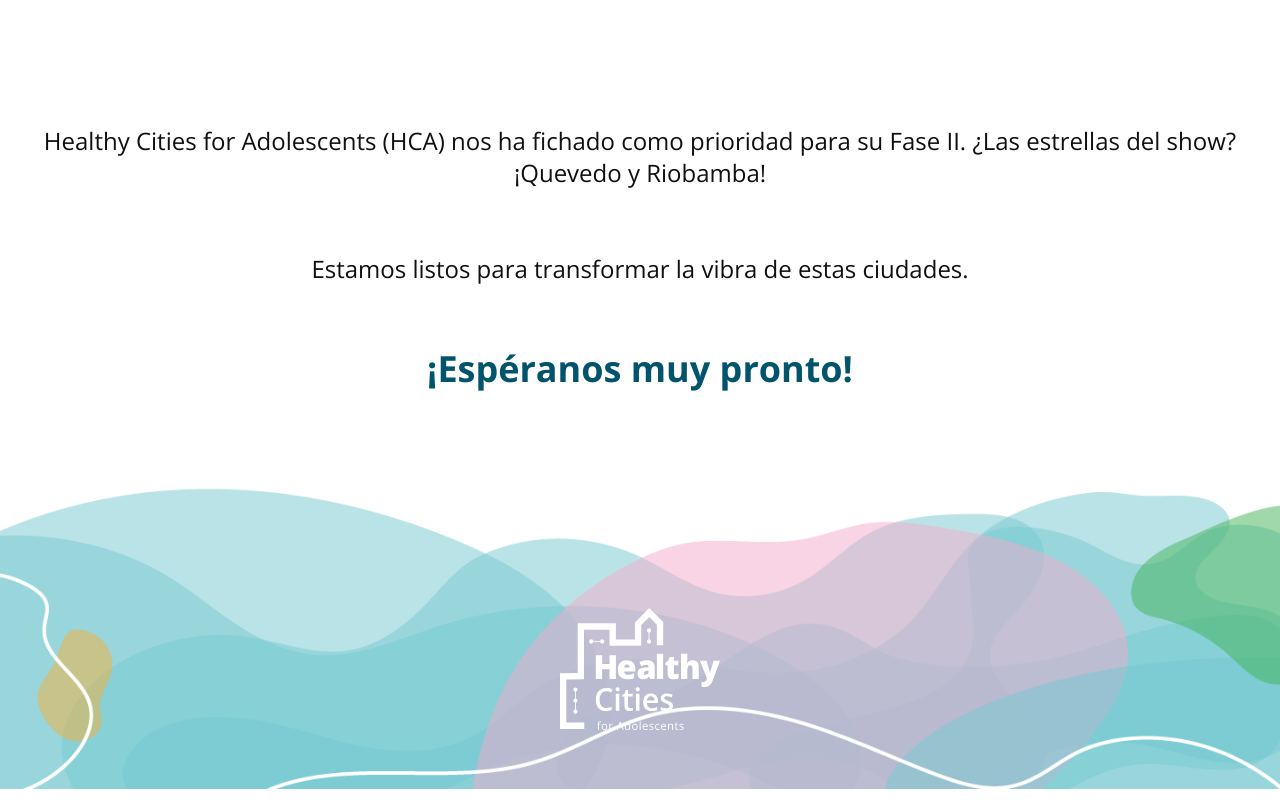
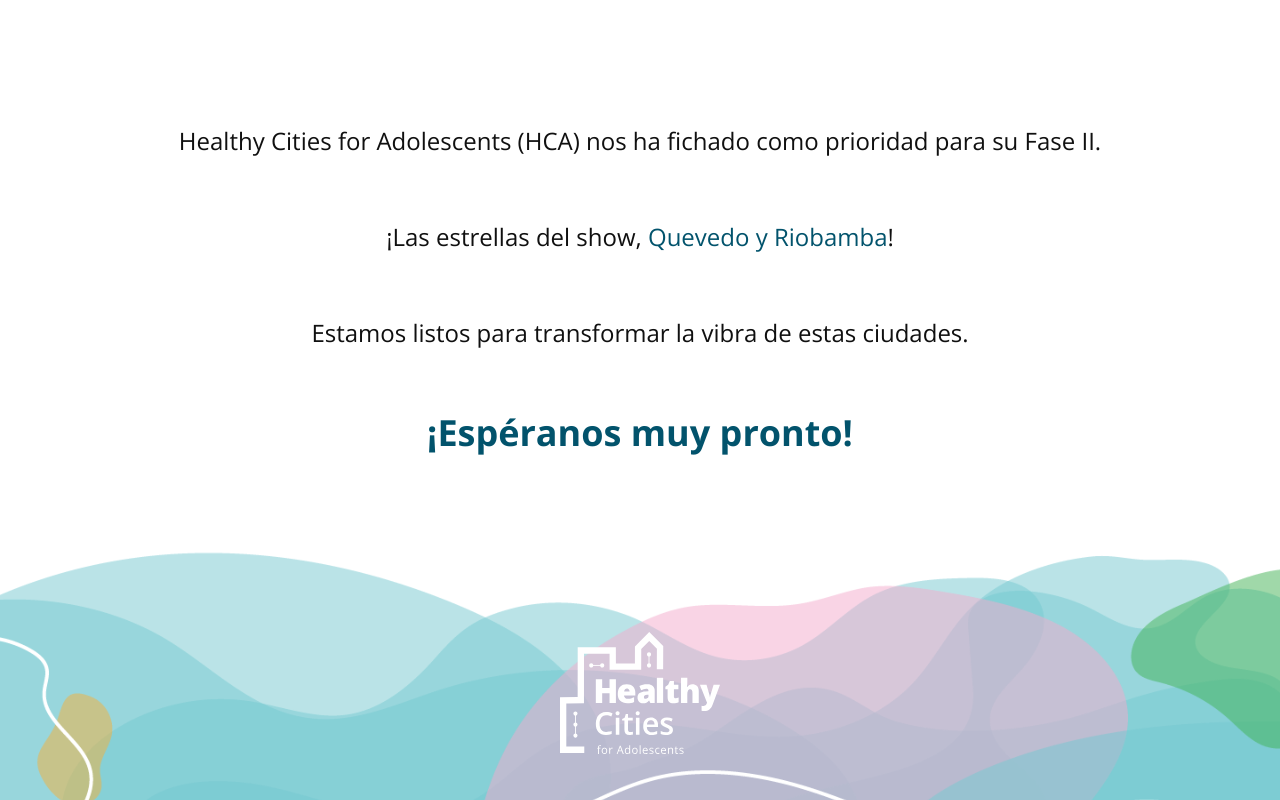
Before and after one commit to MorlinXD/ATV, a Next.js app: page / in a window 1280 px wide. Shown: the part 520-1320 px from the top of the page. Built offline with nearby package versions, Linux system fonts and the light colour scheme.

Commit message:
Logo and construction text upgrade

```diff
--- a/app/Components/Footer.tsx
+++ b/app/Components/Footer.tsx
@@ -4,8 +4,8 @@
   return (
     <footer>
 
-    <div className="relative flex justify-center bg-cover bg-center lg:h-80 pt-20" style={{ backgroundImage: 'url("/art-footer.png")' }}>
-      <div className="flex flex-col items-center justify-center p-4 space-y-4 lg:space-y-0">
+    <div className="relative flex justify-center bg-cover bg-center lg:h-80 pt-16" style={{ backgroundImage: 'url("/art-footer.png")' }}>
+      <div className="flex flex-col items-center justify-center p-4 mb-12 md:mb-16 space-y-4 lg:space-y-0">
         <img src="/HCA-bn.svg" alt="Logo HCA" className="w-24 sm:w-40 h-auto lg:my-6" />
         {/* <div className="flex flex-col items-center md:flex-row space-y-2 md:space-y-0 md:space-x-8 text-hcadarkblue">
           <a href="#" className=" hover:underline">Política de privacidad</a>
--- a/app/page.tsx
+++ b/app/page.tsx
@@ -13,7 +13,8 @@
         />
       </section>
       <div className="flex flex-col justify-center items-center text-center my-16 lg:my-20 px-8">
-        <h3 className='text-2xl text-black mt-16'>Healthy Cities for Adolescents (HCA) nos ha fichado como prioridad para su Fase II. ¿Las estrellas del show? ¡Quevedo y Riobamba!</h3>
+        <h3 className='text-2xl text-black mt-16'>Healthy Cities for Adolescents (HCA) nos ha fichado como prioridad para su Fase II.</h3>
+        <h3 className='text-2xl text-black mt-16'>¡Las estrellas del show, <span className='text-hcadarkblue'>Quevedo y Riobamba</span>!</h3>
         <h3 className='text-2xl text-black mt-16'>Estamos listos para transformar la vibra de estas ciudades.</h3>
         <h1 className='text-4xl text-hcadarkblue font-bold mt-16'>¡Espéranos muy pronto!</h1>
       </div>
```
